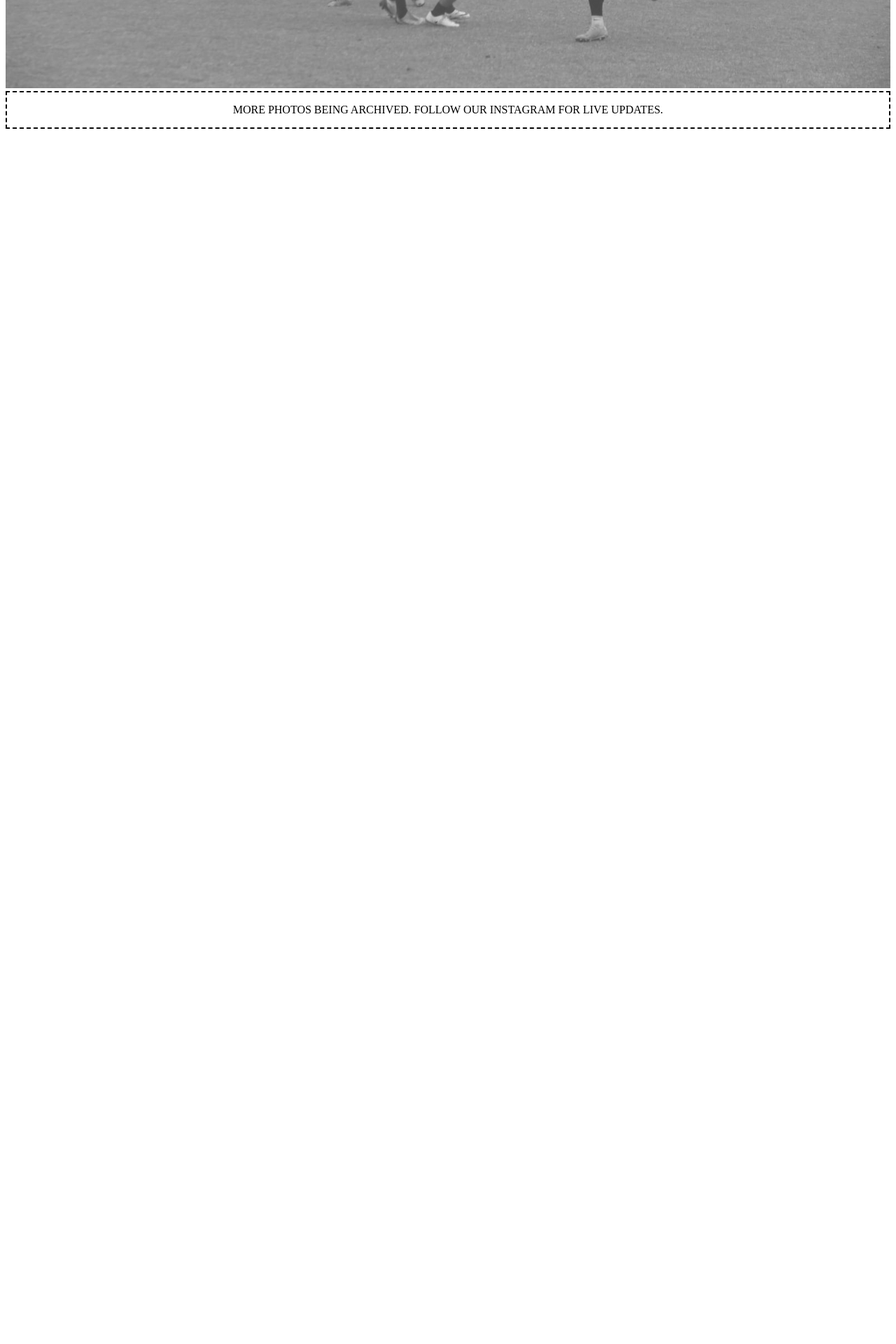
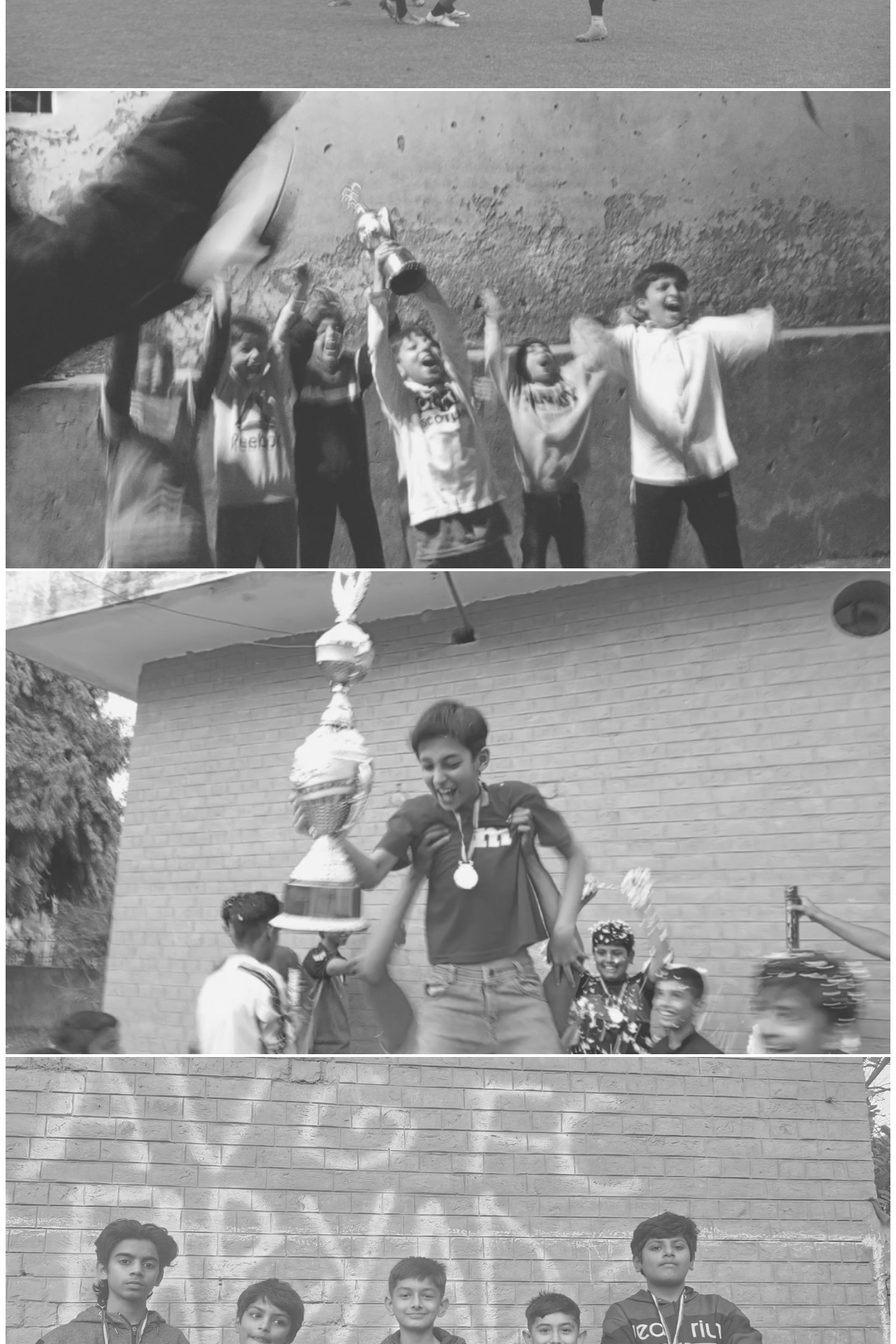
Before and after one commit to rumman-dotcom/avg-fc-website, a Next.js app: page /gallery in a window 1280 px wide. Shown: the part 6040-7960 px from the top of the page at 70% size. Before the commit the page ends 6232 px from the top, so only its background shows below. Built offline with nearby package versions, Linux system fonts and the light colour scheme.

Commit message:
Update gallery.ts

```diff
--- a/data/gallery.ts
+++ b/data/gallery.ts
@@ -11,5 +11,9 @@ export const galleryImages: GalleryImage[] = [
   { url: '/images/leads-2.jpg', category: 'Match', caption: 'Match Day Energy' },
   { url: '/images/leads-3.jpg', category: 'Tournament', caption: 'AV Gardens in Action' },
   { url: '/images/leads-4.jpg', category: 'Match', caption: 'Lahore Football' },
-  { url: '/images/leads-5.jpg', category: 'Tournament', caption: 'Competion Focus' },
+  { url: '/images/leads-5.jpg', category: 'Tournament', caption: 'Competition Focus' },
+  { url: '/images/juniors-1.jpg', category: 'Community', caption: 'Champions Ceremony' },
+  { url: '/images/juniors-2.jpg', category: 'Tournament', caption: 'Juniors Season IV' },
+  { url: '/images/juniors-3.jpg', category: 'Community', caption: 'Youth Development' },
+  { url: '/images/juniors-4.jpg', category: 'Tournament', caption: 'Future Stars' },
 ];
```
